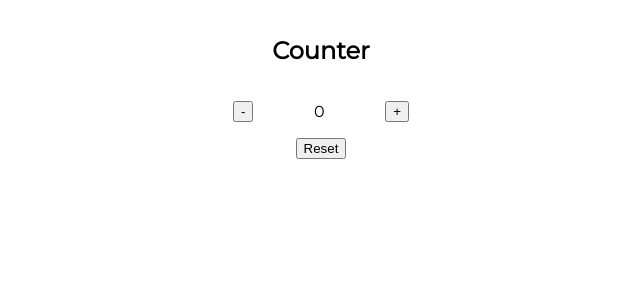
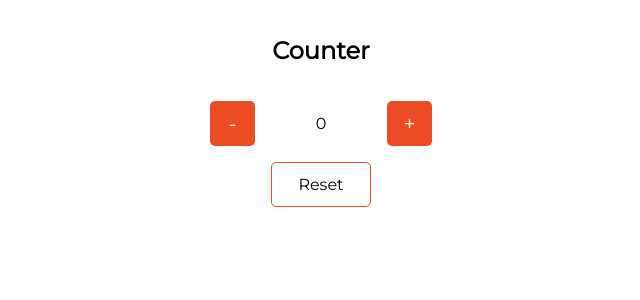
Before and after one commit to SarahAyuNanda/counter-app-ts, a React (Create React App) app: page / in a window 1280 px wide. Shown: the top 300 px of the page, without its empty margins (319-959 px from the left). Built offline with nearby package versions, Linux system fonts and the light colour scheme.

Commit message:
fix: implement styling for primary and secondary button component

```diff
--- /dev/null
+++ b/src/components/buttons/primary-button/index.css
@@ -0,0 +1,18 @@
+#primary-button {
+  display: flex;
+  justify-content: center;
+  align-items: center;
+  width: 45px;
+  height: 45px;
+  font: 21px 'Montserrat';
+  color: var(--white);
+  background: var(--orange);
+  border: 1px none var(--black-shadow);
+  border-radius: 5px;
+  cursor: pointer;
+  transition: all 0.2s ease-in-out;
+}
+
+#primary-button:hover {
+  background: var(--tomate);
+}
--- a/src/components/buttons/primary-button/index.tsx
+++ b/src/components/buttons/primary-button/index.tsx
@@ -1,4 +1,5 @@
 import PropTypes from 'prop-types';
+import './index.css';
 
 interface IPropsPrimaryButton {
   label?: string,
--- /dev/null
+++ b/src/components/buttons/secondary-button/index.css
@@ -0,0 +1,19 @@
+#secondary-button {
+  display: flex;
+  justify-content: center;
+  align-items: center;
+  width: 100px;
+  height: 45px;
+  font: 16px 'Montserrat';
+  color: var(--black);
+  background: var(--white);
+  border: 1.5px solid var(--orange);
+  border-radius: 5px;
+  cursor: pointer;
+  transition: all 0.2s ease-in-out;
+}
+
+#secondary-button:hover {
+  background: var(--orange);
+  color: var(--white);
+}
--- a/src/components/buttons/secondary-button/index.tsx
+++ b/src/components/buttons/secondary-button/index.tsx
@@ -1,4 +1,5 @@
 import PropTypes from 'prop-types';
+import './index.css';
 
 interface IPropsSecondaryButton {
   label?: string,
```
